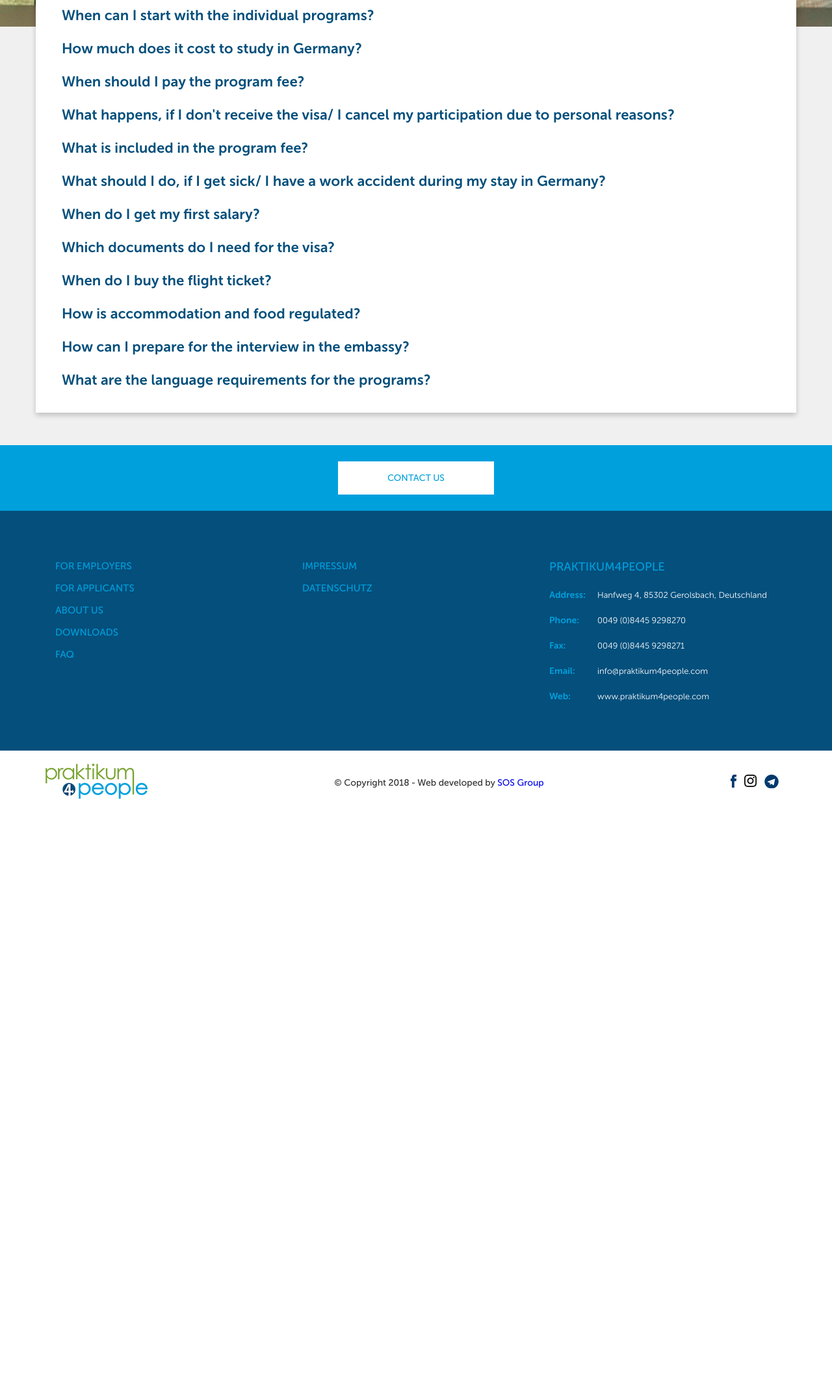
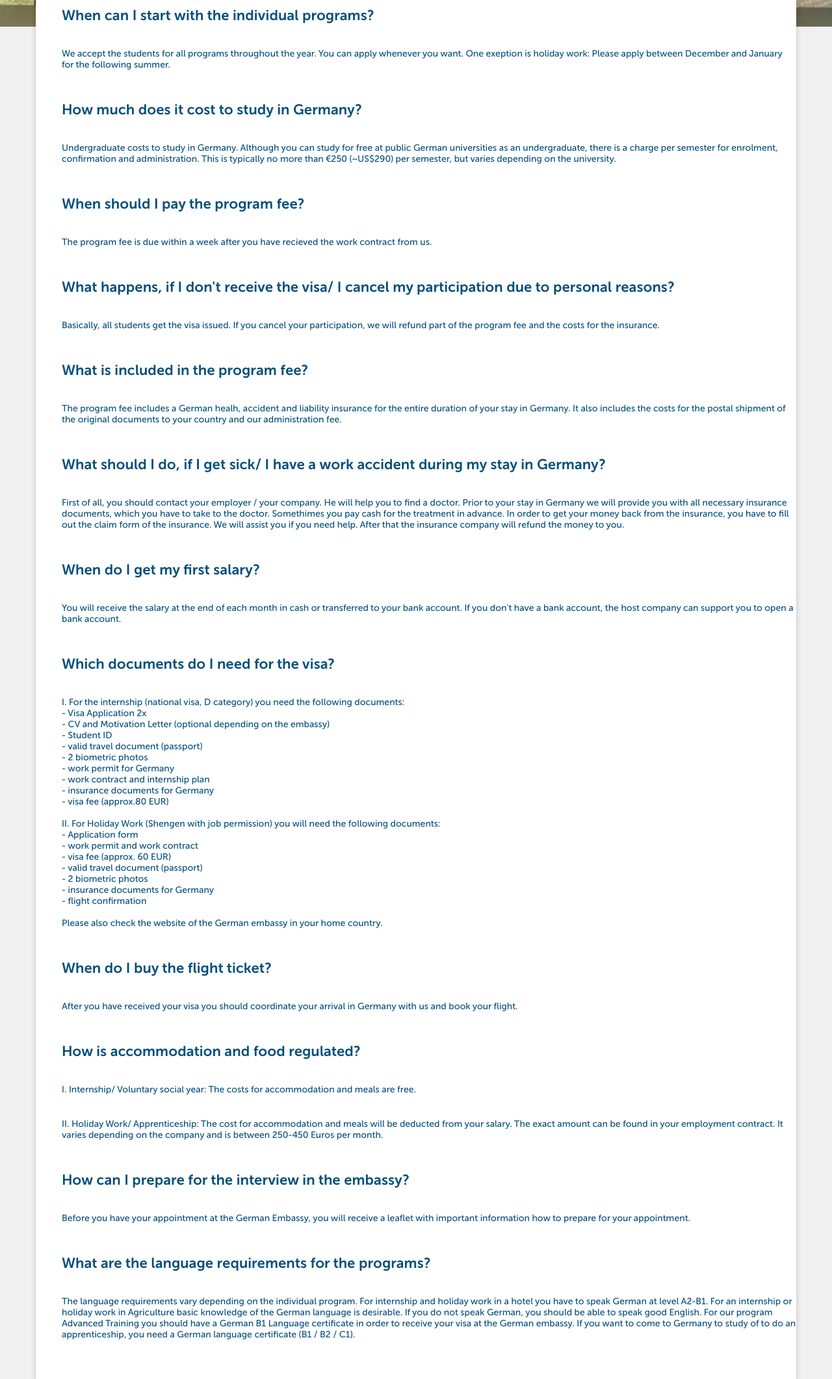
Before and after one commit to Lazizbek010/Praktikum4People, a plain HTML site: page src/pages/partners.html in a window 1280 px wide. Shown: the part 479-2601 px from the top of the page at 65% size. Before the commit the page ends 1732 px from the top, so only its background shows below. Drawn offline with nearby package versions, Linux system fonts and the light colour scheme.

Commit message:
asdasdsa

```diff
--- a/src/pages/partners.html
+++ b/src/pages/partners.html
@@ -81,7 +81,7 @@
                 </div>
                 <div class="member-item-wrap">
                     <p class="member-name member-name-custom">When can I start with the individual programs?</p>
-                    <div class="member-item member-item-custom accordion">
+                    <div class="member-item member-item-custom">
                         <p>We accept the students for all programs throughout the year. You can apply whenever you want.
                             One exeption is holiday work: Please apply between December and January for the following
                             summer. </p>
@@ -89,7 +89,7 @@
                 </div>
                 <div class="member-item-wrap">
                     <p class="member-name member-name-custom">How much does it cost to study in Germany?</p>
-                    <div class="member-item member-item-custom accordion">
+                    <div class="member-item member-item-custom">
                         <p>Undergraduate costs to study in Germany. Although you can study for free at public German
                             universities as an undergraduate, there is a charge per semester for enrolment, confirmation
                             and administration. This is typically no more than €250 (~US$290) per semester, but varies
@@ -98,21 +98,21 @@
                 </div>
                 <div class="member-item-wrap">
                     <p class="member-name member-name-custom">When should I pay the program fee?</p>
-                    <div class="member-item member-item-custom accordion">
+                    <div class="member-item member-item-custom">
                         <p>The program fee is due within a week after you have recieved the work contract from us. </p>
                     </div>
                 </div>
                 <div class="member-item-wrap">
                     <p class="member-name member-name-custom">What happens, if I don't receive the visa/ I cancel my
                         participation due to personal reasons?</p>
-                    <div class="member-item member-item-custom accordion">
+                    <div class="member-item member-item-custom">
                         <p>Basically, all students get the visa issued. If you cancel your participation, we will refund
                             part of the program fee and the costs for the insurance. </p>
                     </div>
                 </div>
                 <div class="member-item-wrap">
                     <p class="member-name member-name-custom">What is included in the program fee?</p>
-                    <div class="member-item member-item-custom accordion">
+                    <div class="member-item member-item-custom">
                         <p>The program fee includes a German healh, accident and liability insurance for the entire
                             duration of your stay in Germany. It also includes the costs for the postal shipment of the
                             original documents to your country and our administration fee. </p>
@@ -121,7 +121,7 @@
                 <div class="member-item-wrap">
                     <p class="member-name member-name-custom">What should I do, if I get sick/ I have a work accident
                         during my stay in Germany?</p>
-                    <div class="member-item member-item-custom accordion">
+                    <div class="member-item member-item-custom">
                         <p>First of all, you should contact your employer / your company. He will help you to find a
                             doctor. Prior to your stay in Germany we will provide you with all necessary insurance
                             documents, which you have to take to the doctor. Somethimes you pay cash for the treatment
@@ -132,7 +132,7 @@
                 </div>
                 <div class="member-item-wrap">
                     <p class="member-name member-name-custom">When do I get my first salary?</p>
-                    <div class="member-item member-item-custom accordion">
+                    <div class="member-item member-item-custom">
                         <p>You will receive the salary at the end of each month in cash or transferred to your bank
                             account. If you don't have a bank account, the host company can support you to open a bank
                             account. </p>
@@ -140,7 +140,7 @@
                 </div>
                 <div class="member-item-wrap">
                     <p class="member-name member-name-custom">Which documents do I need for the visa?</p>
-                    <div class="member-item member-item-custom accordion">
+                    <div class="member-item member-item-custom">
                         <p>I. For the internship (national visa, D category) you need the following documents: </p>
                         <p>- Visa Application 2x </p>
                         <p>- CV and Motivation Letter (optional depending on the embassy) </p>
@@ -167,14 +167,14 @@
                 </div>
                 <div class="member-item-wrap">
                     <p class="member-name member-name-custom">When do I buy the flight ticket?</p>
-                    <div class="member-item member-item-custom accordion">
+                    <div class="member-item member-item-custom">
                         <p>After you have received your visa you should coordinate your arrival in Germany with us and
                             book your flight. </p>
                     </div>
                 </div>
                 <div class="member-item-wrap">
                     <p class="member-name member-name-custom">How is accommodation and food regulated?</p>
-                    <div class="member-item member-item-custom accordion">
+                    <div class="member-item member-item-custom">
                         <p>I. Internship/ Voluntary social year:
                             The costs for accommodation and meals are free. </p>
                         <p>&nbsp;</p>
@@ -188,14 +188,14 @@
                 </div>
                 <div class="member-item-wrap">
                     <p class="member-name member-name-custom">How can I prepare for the interview in the embassy?</p>
-                    <div class="member-item member-item-custom accordion">
+                    <div class="member-item member-item-custom">
                         <p>Before you have your appointment at the German Embassy, you will receive a leaflet with
                             important information how to prepare for your appointment.</p>
                     </div>
                 </div>
                 <div class="member-item-wrap">
-                    <p class="member-name member-name-custom">What are the language requirements for the programs?</p>
-                    <div class="member-item member-item-custom accordion">
+                <p class="member-name member-name-custom">What are the language requirements for the programs?</p>
+                    <div class="member-item member-item-custom">
                         <p>The language requirements vary depending on the individual program.
                             For internship and holiday work in a hotel you have to speak German at level A2-B1.
                             For an internship or holiday work in Agriculture basic knowledge of the German language is
```
